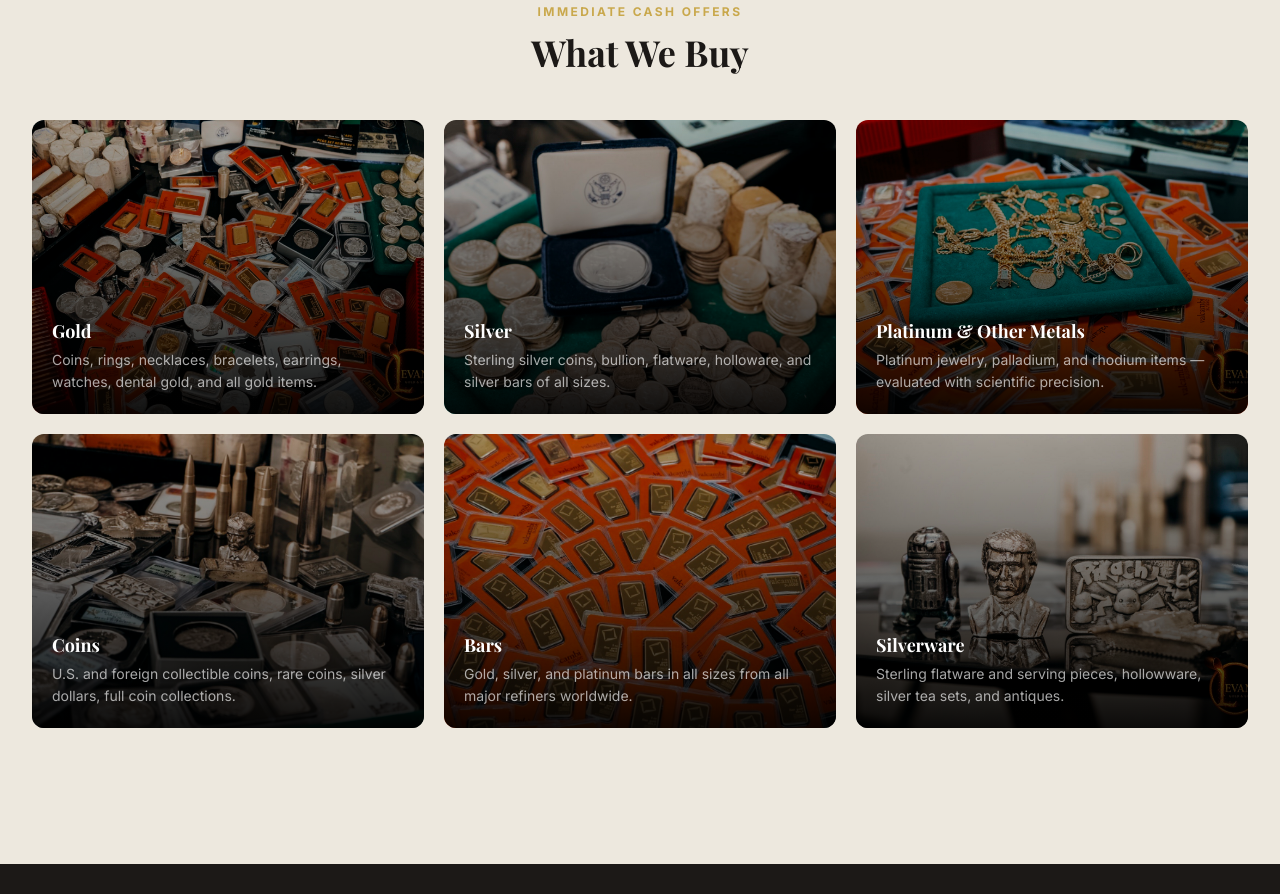
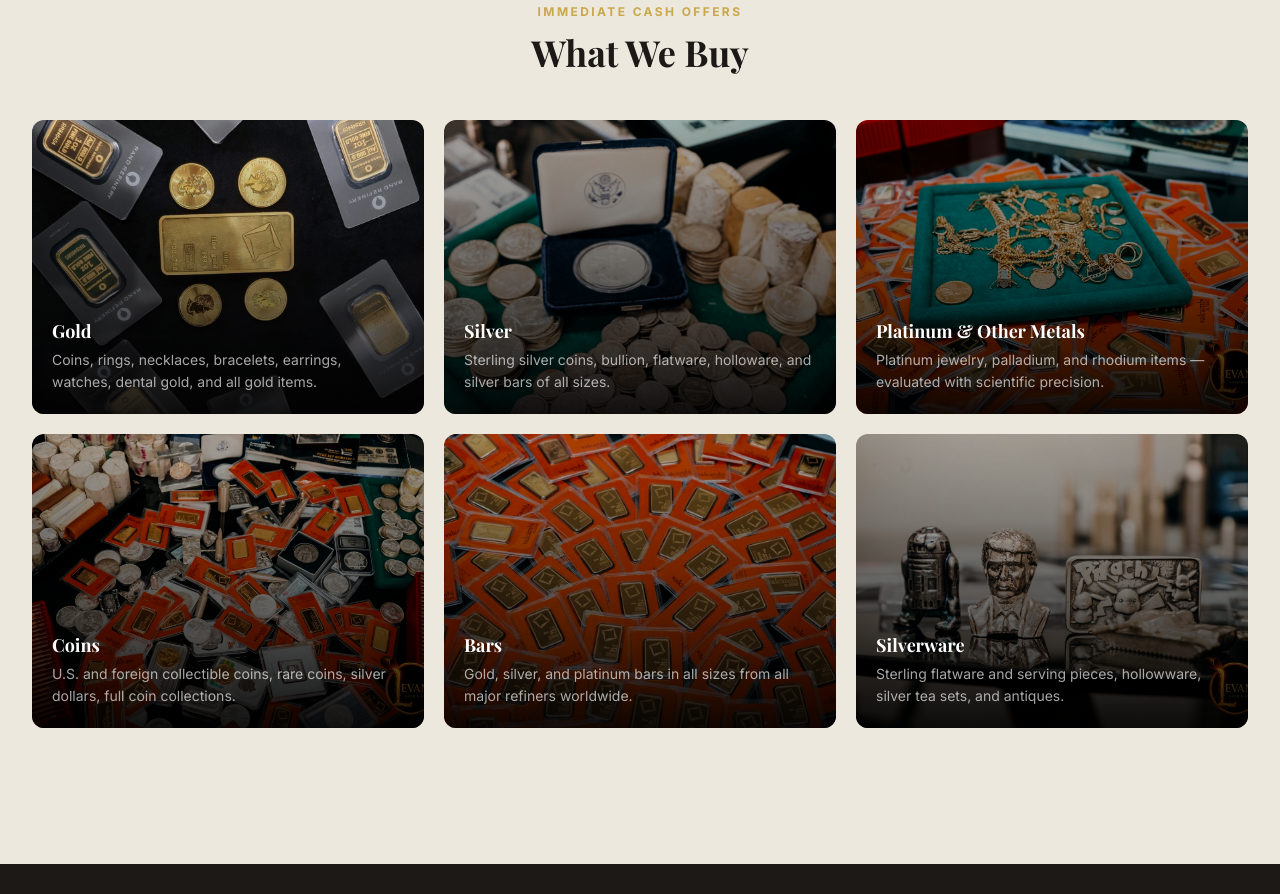
Before and after one commit to Larry-MG/levant-nextjs, a Next.js app: page / in a window 1280 px wide. Shown: the part 3500-4394 px from the top of the page. Built offline with nearby package versions, Linux system fonts and the light colour scheme; no server answers.

Commit message:
Update What We Buy grid photos: Rand Refinery for Gold, PAMP bars for Coins
Co-Authored-By: Claude Sonnet 4.6 <noreply@anthropic.com>

```diff
--- a/components/home/WhatWeBuyGrid.tsx
+++ b/components/home/WhatWeBuyGrid.tsx
@@ -8,8 +8,8 @@ const whatWeBuy = [
   {
     title: 'Gold',
     desc: 'Coins, rings, necklaces, bracelets, earrings, watches, dental gold, and all gold items.',
-    img: '/images/store/DSC03344.jpg',
-    imgAlt: 'Gold bars in PAMP Suisse packaging',
+    img: '/images/store/gold-rand-refinery.jpg',
+    imgAlt: 'Rand Refinery gold bars and coins',
     href: '/what-we-buy/gold',
   },
   {
@@ -29,8 +29,8 @@ const whatWeBuy = [
   {
     title: 'Coins',
     desc: 'U.S. and foreign collectible coins, rare coins, silver dollars, full coin collections.',
-    img: '/images/store/DSC03302.jpg',
-    imgAlt: 'Coins, bars, and slabs on green felt table',
+    img: '/images/store/DSC03344.jpg',
+    imgAlt: 'Gold bars in PAMP Suisse packaging',
     href: '/what-we-buy/coins',
   },
   {
```
